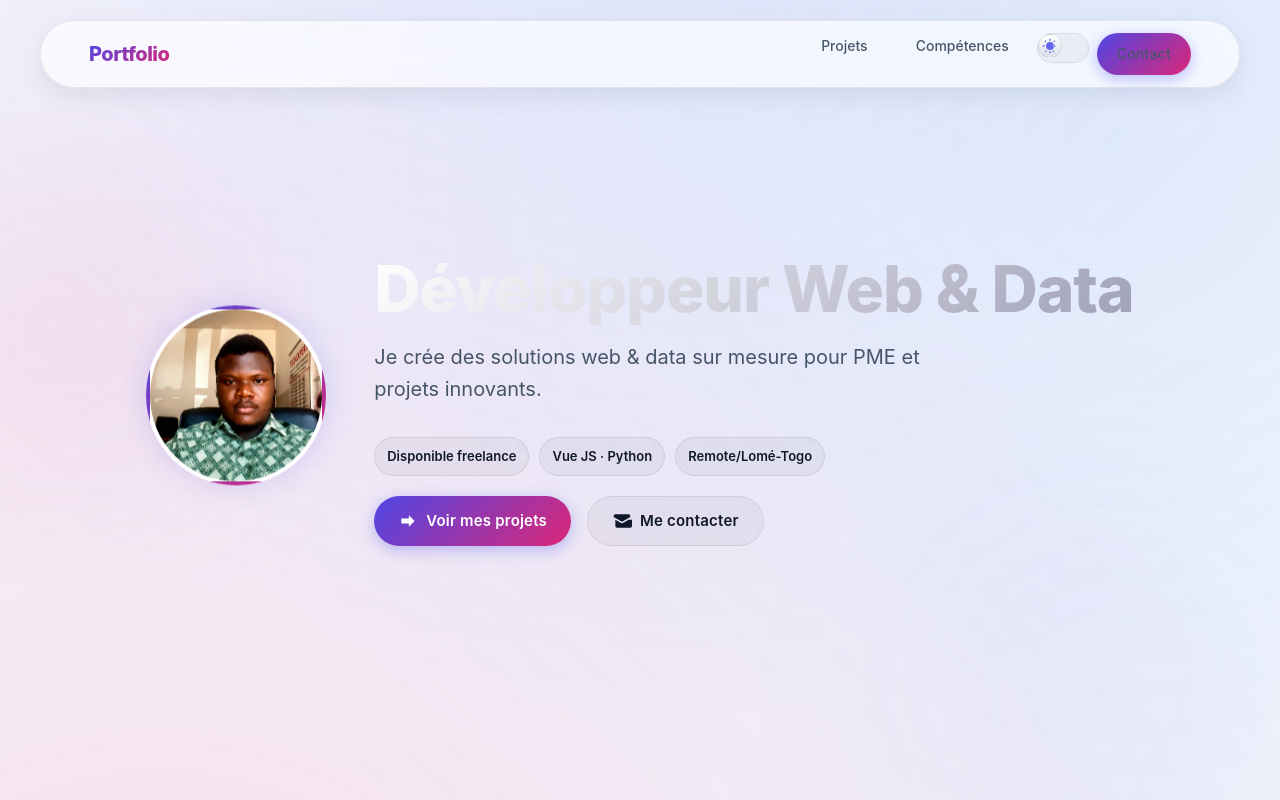
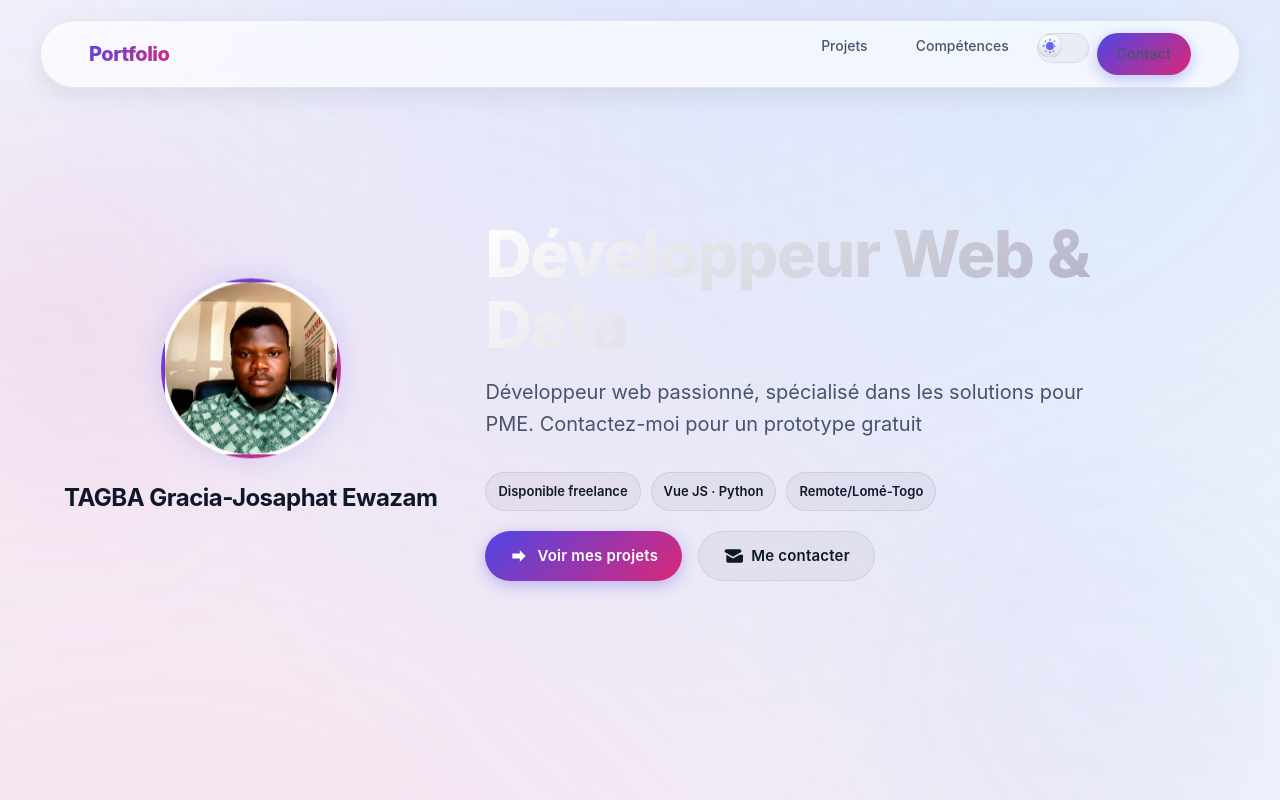
Before and after one commit to josaphatstar/portfolio, a Vue app: page / in a window 1280 px wide. Shown: the top 800 px of the page. Built offline with nearby package versions, Linux system fonts and the light colour scheme.

Commit message:
add name

```diff
--- a/index.html
+++ b/index.html
@@ -5,7 +5,7 @@
     <meta name="viewport" content="width=device-width, initial-scale=1.0" />
     <meta name="description" content="Portfolio développeur Web & Data – projets, compétences et contact." />
     <link rel="icon" type="image/svg+xml" href="/vite.svg" />
-    <title>Portfolio — Web & Data</title>
+    <title>Portfolio de TAGBA Gracie-Josaphat Ewazam</title>
   </head>
   <body>
     <a class="skip-link" href="#main">Aller au contenu principal</a>
--- a/src/App.vue
+++ b/src/App.vue
@@ -30,10 +30,13 @@
 		</nav>
 		<header class="hero section" id="top">
 			<div class="container hero__content" data-reveal>
-				<img class="hero__avatar" src="/profile.jpeg" alt="Photo de profil" />
+				<div class="hero__profile">
+					<img class="hero__avatar" src="/profile.jpeg" alt="Photo de profil de TAGBA Gracia-Josaphat Ewazam" />
+					<h2 class="hero__name">TAGBA Gracia-Josaphat Ewazam</h2>
+				</div>
 				<div>
 					<h1 class="hero__title">Développeur Web & Data</h1>
-					<p class="hero__tagline">Je crée des solutions web & data sur mesure pour PME et projets innovants.</p>
+					<p class="hero__tagline">Développeur web passionné, spécialisé dans les solutions pour PME. Contactez-moi pour un prototype gratuit</p>
                     <ul class="hero__badges" aria-label="Points clés">
                         <li class="chip">Disponible freelance</li>
                     		<li class="chip">Vue JS · Python</li>
@@ -125,13 +128,13 @@
 			<div class="container footer__content" data-reveal>
 				<div class="footer__brand">Portfolio</div>
 				<ul class="social">
-					<li><a class="icon-link" href="https://github.com/" target="_blank" rel="noopener" aria-label="GitHub"><Icon name="github" /> GitHub</a></li>
+					<li><a class="icon-link" href="https://github.com/josaphatstar/" target="_blank" rel="noopener" aria-label="GitHub"><Icon name="github" /> GitHub</a></li>
 					<li><a class="icon-link" href="https://linkedin.com/" target="_blank" rel="noopener" aria-label="LinkedIn"><Icon name="linkedin" /> LinkedIn</a></li>
-					<li><a class="icon-link" href="mailto:contact@example.com" aria-label="Email"><Icon name="mail" /> Email</a></li>
+					<li><a class="icon-link" href="mailto:josaphattagba@gmail.com" aria-label="Email"><Icon name="mail" /> Email</a></li>
 					<li><a class="icon-link" href="/cv.pdf" target="_blank" rel="noopener" aria-label="CV"><Icon name="external" /> CV</a></li>
 				</ul>
 				<div class="footer__meta">
-					<span>© {{ new Date().getFullYear() }} • Fait avec Vue & Vite</span>
+					<span>© TAGBA Gracia-Josaphat Ewazam - 2025</span>
 					<a class="to-top" href="#top" aria-label="Haut de page">Haut <Icon name="arrowRight" /></a>
 				</div>
 			</div>
--- a/src/styles.css
+++ b/src/styles.css
@@ -1,4 +1,4 @@
-/* Modern Design System with Light/Dark Themes */
+vite/* Modern Design System with Light/Dark Themes */
 :root {
     color-scheme: light dark;
 }
@@ -350,6 +350,22 @@ body::before {
 	z-index: 2;
 }
 
+.hero__profile {
+	display: flex;
+	flex-direction: column;
+	align-items: center;
+	gap: 16px;
+}
+
+.hero__name {
+	font-size: 24px;
+	font-weight: 700;
+	color: var(--text);
+	text-align: center;
+	margin: 0;
+	letter-spacing: -0.5px;
+}
+
 .hero__avatar {
 	width: 180px;
 	height: 180px;
@@ -680,8 +696,10 @@ textarea {
 	outline: none;
 }
 
-	opacity: 0.6;
->>>>>>> 76232df502ac1d3819bace8791207a30c9ebad2b
+input::placeholder,
+textarea::placeholder {
+	color: var(--text-muted);
+	opacity: 0.7;
 }
 =======
 input::placeholder,
@@ -699,26 +717,6 @@ textarea:focus {
 	border-color: var(--primary);
 	background: var(--bg-secondary);
 	box-shadow: 0 0 0 3px rgba(99, 102, 241, 0.2);
-}
-
-/* Light mode specific form improvements */
-html[data-theme="light"] input,
-html[data-theme="light"] textarea {
-	background: #ffffff;
-	border-color: rgba(0, 0, 0, 0.12);
-	color: #0f172a;
-}
-
-html[data-theme="light"] input:focus,
-html[data-theme="light"] textarea:focus {
-	border-color: var(--primary);
-	background: #ffffff;
-	box-shadow: 0 0 0 3px rgba(79, 70, 229, 0.15);
-}
-
-html[data-theme="light"] input::placeholder,
-html[data-theme="light"] textarea::placeholder {
-	color: #64748b;
 }
 
 textarea {
```
Also changed, not shown: public/portfolio-icon.svg (added).
